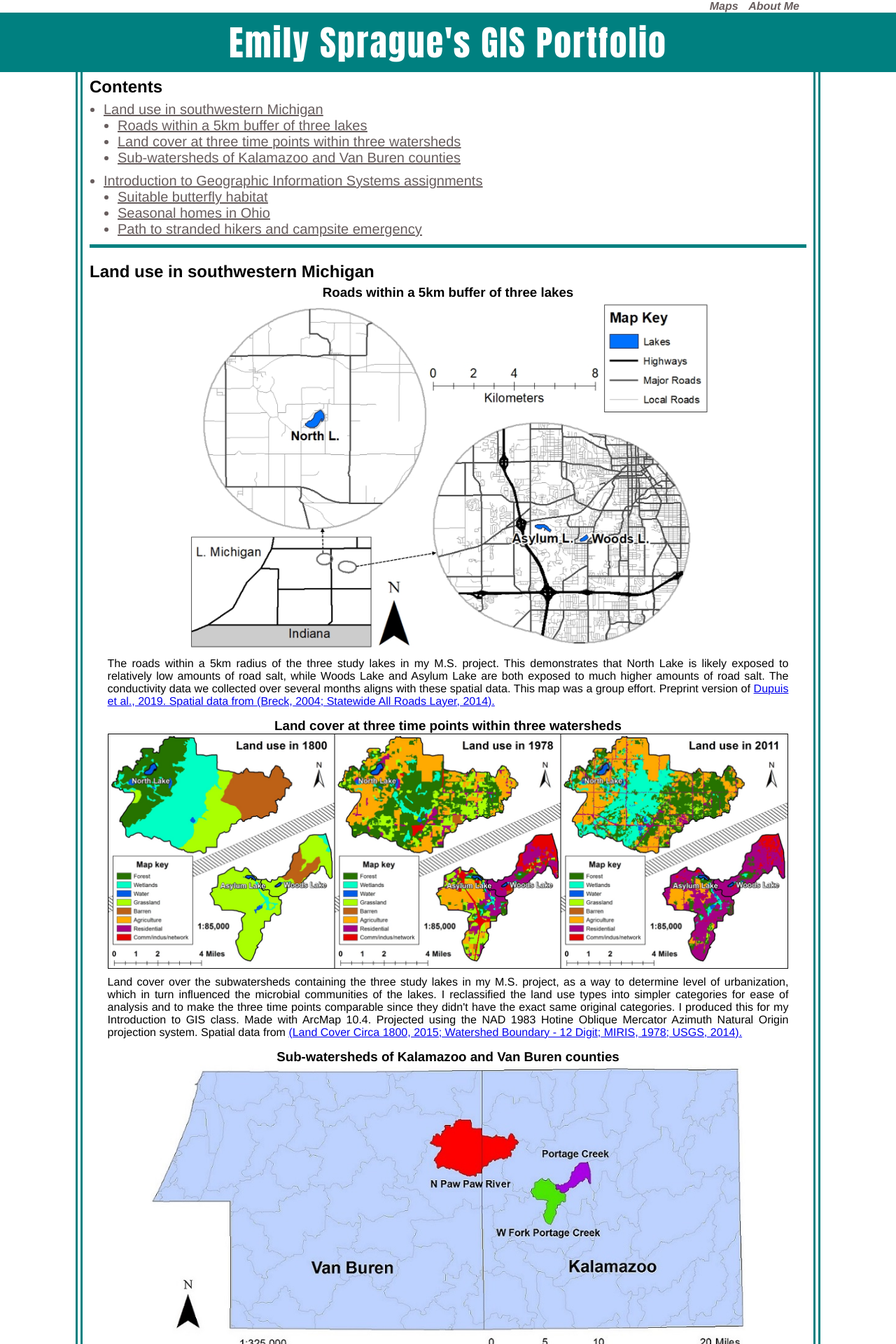
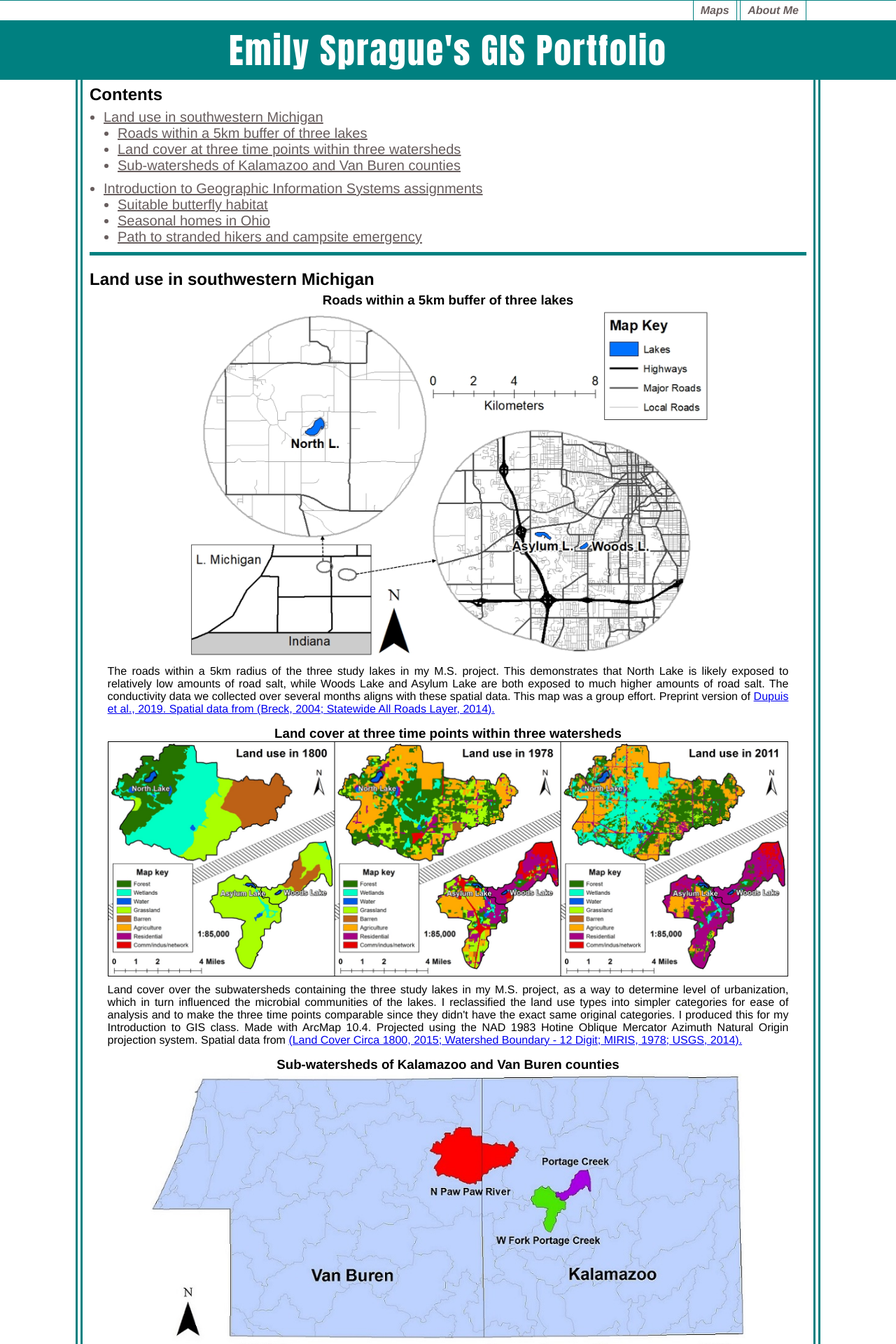
Before and after one commit to EISprague/EISprague.github.io, a Jekyll site: the page built from index.html, in a window 1280 px wide. Shown: the top 1920 px of the page at 70% size. Built offline with Jekyll 4.4.1, drawn with Linux system fonts in a browser that asks for light colours.

Commit message:
Better navbar

```diff
--- a/css/main.css
+++ b/css/main.css
@@ -5,21 +5,22 @@
 }
 /*Default layout*/
 body {
-	margin: 18px 0 0 0;
+	margin: 29px 0 0 0;
 	position: relative;
-	min-height: calc(100vh - 19px);
+	min-height: calc(100vh - 29px);
 }
 #page-nav {
 	position: fixed;
 	top: 0;
 	width: 100%;
 	background-color: white;
+	border-top: 1px solid teal;
 	border-bottom: 1px solid teal;
 }
 #page-nav ul {
 	width: 80%;
 	margin: 0 auto;
-	padding: 0;
+	padding: 5px 0;
 	text-align: right;
 }
 #page-nav ul span {
@@ -30,7 +31,9 @@ body {
 	display: inline;
 }
 #page-nav ul span li a {
-	padding: 5px 10px 5px 0;
+	padding: 6px 10px;
+	border-left: 1px solid teal;
+	border-right: 1px solid teal;
 	color: #675D5D;
 	font-weight: bold;
 	font-style: italic;
@@ -151,6 +154,9 @@ main li {
 	padding: 0;
 }
 /*Maps page*/
+#maps-main {
+	padding-bottom: 53px;
+}
 #fivekmbuffer img {
 	max-width: 750px;
 }
```
